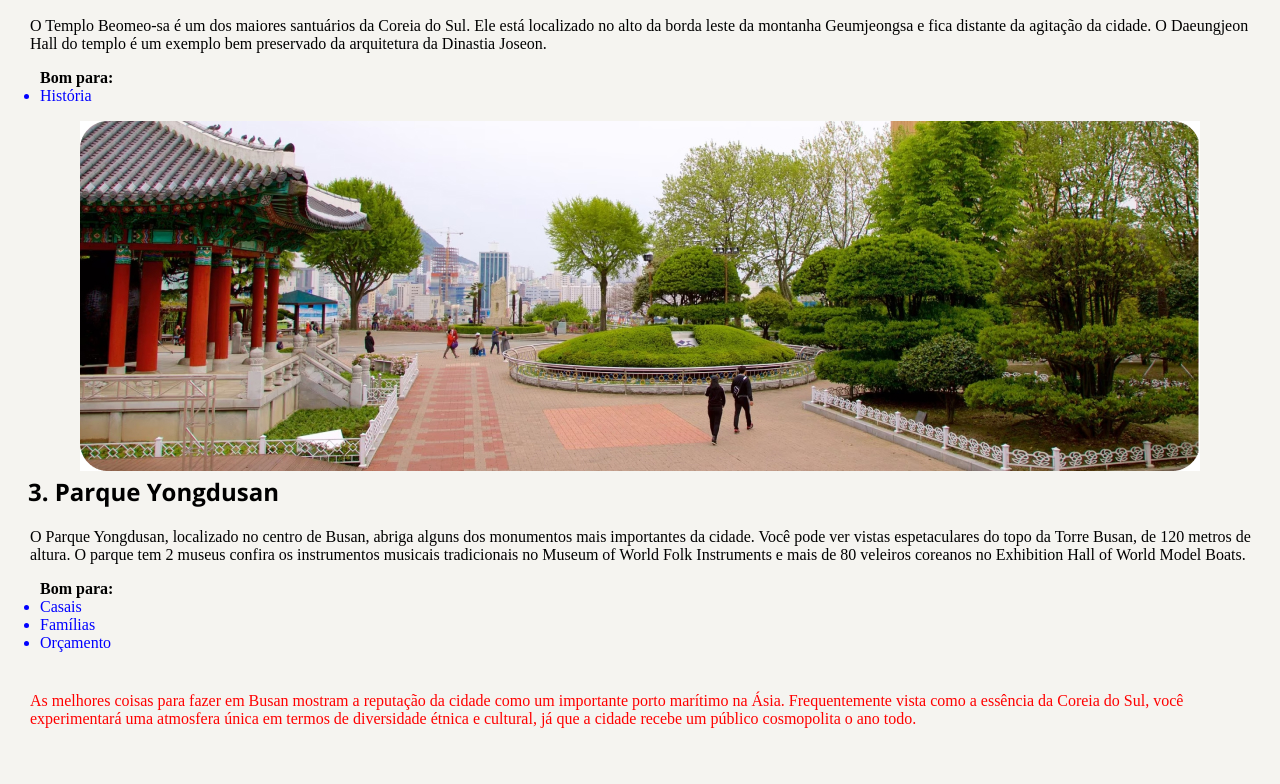
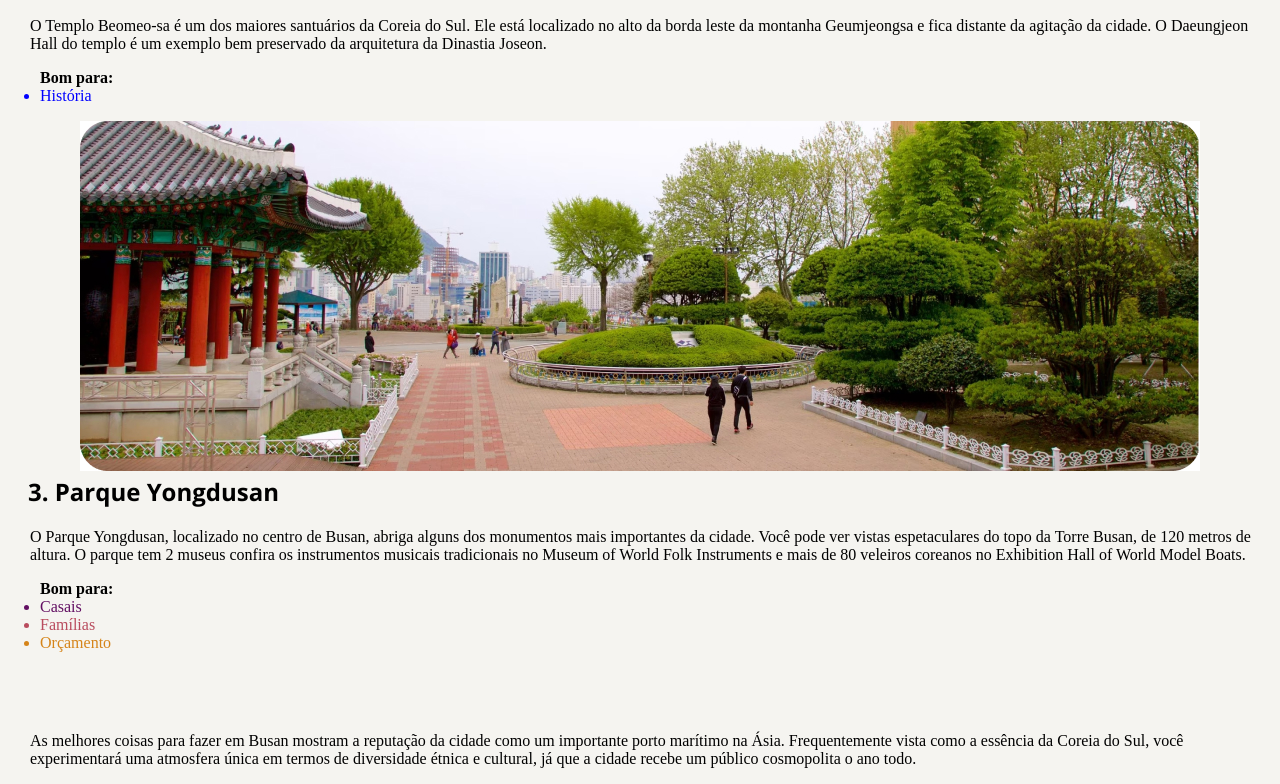
Before and after one commit to gustavin97/desafio, a plain HTML site: page index.html in a window 1280 px wide. Shown: the part 2047-2831 px from the top of the page. Before the commit the page ends 2791 px from the top, so only its background shows below. Drawn offline with nearby package versions, Linux system fonts and the light colour scheme.

Commit message:
fim do projeto

```diff
--- a/index.html
+++ b/index.html
@@ -60,9 +60,10 @@
     <p>O Parque Yongdusan, localizado no centro de Busan, abriga alguns dos monumentos mais importantes da cidade. Você pode ver vistas espetaculares do topo da Torre Busan, de 120 metros de altura. O parque tem 2 museus confira os instrumentos musicais tradicionais no Museum of World Folk Instruments e mais de 80 veleiros coreanos no Exhibition Hall of World Model Boats.</p>
 
 <ul><strong>Bom para:</strong>
-<li>Casais</li>
-<li>Famílias</li>
-<li>Orçamento</li>
+
+    <li class="casal">Casais</li>
+<li class="familia">Famílias</li>
+<li class="orçamento">Orçamento</li>
 
 
     </ul>
--- a/style.css
+++ b/style.css
@@ -57,8 +57,8 @@ margin-left: 30px;
 
 
 footer {
-    color: red;
-    margin-top: 40px;
+
+    margin-top: 80px;
 
 }
 
@@ -70,3 +70,17 @@ ul li {
 strong{
     display: flex;
 }
+
+.casal{
+    color: rgb(98, 15, 98);
+
+}
+
+.familia{
+color: rgb(185, 76, 94);
+}
+
+.orçamento{
+    color: rgb(213, 132, 25);
+
+}
```
